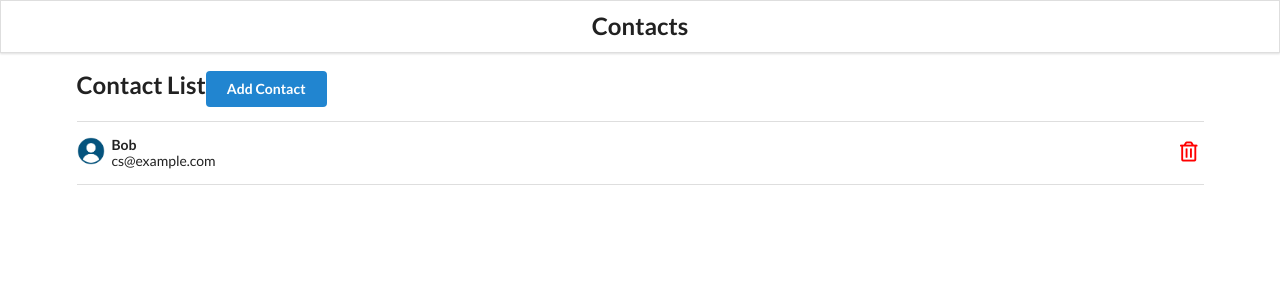
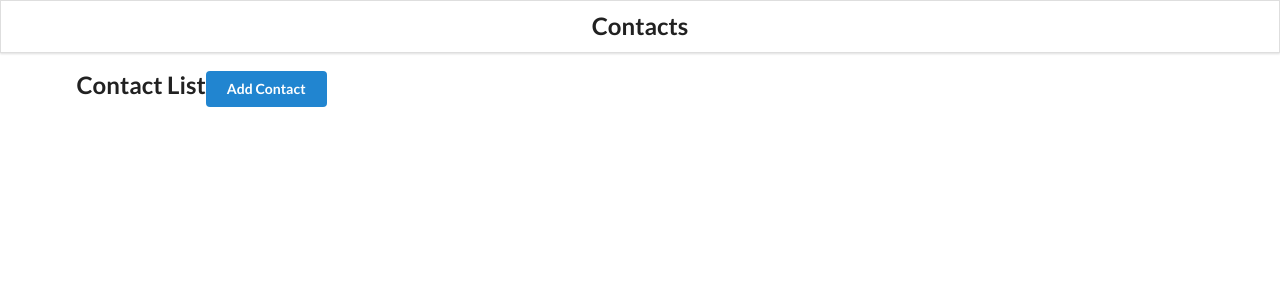
Before and after one commit to aawang1999/contact-list-react, a React (Create React App) app: page / in a window 1280 px wide. Shown: the top 300 px of the page. Built offline with nearby package versions, Linux system fonts and the light colour scheme.

Commit message:
modify: update routing

```diff
--- a/src/components/App.js
+++ b/src/components/App.js
@@ -36,8 +36,19 @@ function App() {
       <Router>
         <Header />
         <Switch>
-          <Route path="/" exact component={ContactList} />
-          <Route path="/add" component={AddContact} />
+          <Route
+            path="/"
+            exact
+            component={() => (
+              <ContactList contacts={contacts} getContactId={removeContactHandler} />
+            )}
+          />
+          <Route
+            path="/add"
+            component={() => (
+              <AddContact addContactHandler={addContactHandler} />
+            )}
+          />
         </Switch>
       </Router>
     </div>
--- a/src/components/ContactList.js
+++ b/src/components/ContactList.js
@@ -9,15 +9,7 @@ const ContactList = (props) => {
     props.getContactId(id)
   }
 
-  const contacts = [
-    {
-      id: "1",
-      name: "Bob",
-      email: "cs@example.com"
-    }
-  ]
-
-  const renderContactList = contacts.map((contact) => {
+  const renderContactList = props.contacts.map((contact) => {
     return (
       <ContactCard
         contact={contact}
```
